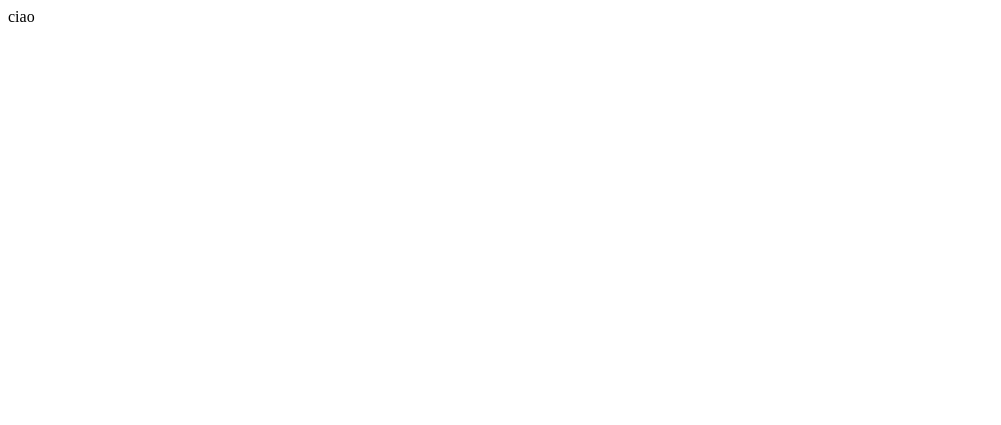
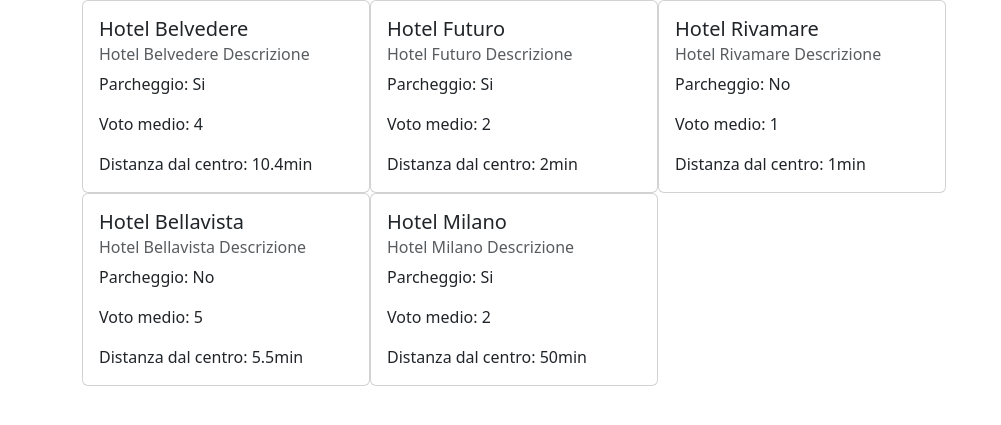
Before and after one commit to Daniele206/php-hotel, a PHP site: page / in a window 1280 px wide. Before the commit the part shown is almost empty. Shown: the top 425 px of the page, without its empty margins (0-1001 px from the left). Run offline with PHP 8.4, Linux system fonts and the light colour scheme.

Commit message:
[stamp] base-info

```diff
--- a/index.php
+++ b/index.php
@@ -1,6 +1,42 @@
 <?php
 
-
+$hotels = [
+  [
+      'name' => 'Hotel Belvedere',
+      'description' => 'Hotel Belvedere Descrizione',
+      'parking' => true,
+      'vote' => 4,
+      'distance_to_center' => 10.4
+  ],
+  [
+      'name' => 'Hotel Futuro',
+      'description' => 'Hotel Futuro Descrizione',
+      'parking' => true,
+      'vote' => 2,
+      'distance_to_center' => 2
+  ],
+  [
+      'name' => 'Hotel Rivamare',
+      'description' => 'Hotel Rivamare Descrizione',
+      'parking' => false,
+      'vote' => 1,
+      'distance_to_center' => 1
+  ],
+  [
+      'name' => 'Hotel Bellavista',
+      'description' => 'Hotel Bellavista Descrizione',
+      'parking' => false,
+      'vote' => 5,
+      'distance_to_center' => 5.5
+  ],
+  [
+      'name' => 'Hotel Milano',
+      'description' => 'Hotel Milano Descrizione',
+      'parking' => true,
+      'vote' => 2,
+      'distance_to_center' => 50
+  ],
+];
 
 ?>
 
@@ -8,10 +44,27 @@
 <html lang="en">
 <head>
   <meta charset="UTF-8">
+  <link href="https://cdn.jsdelivr.net/npm/bootstrap@5.3.3/dist/css/bootstrap.min.css" rel="stylesheet" integrity="sha384-QWTKZyjpPEjISv5WaRU9OFeRpok6YctnYmDr5pNlyT2bRjXh0JMhjY6hW+ALEwIH" crossorigin="anonymous">
   <meta name="viewport" content="width=device-width, initial-scale=1.0">
-  <title>Document</title>
+  <title>PHP-Hotel</title>
 </head>
 <body>
-  ciao
+  <div class="container d-flex flex-wrap">
+    <?php foreach($hotels as $hotel): ?>
+      <div class="card" style="width: 18rem;">
+        <div class="card-body">
+          <h5 class="card-title"><?php echo $hotel['name'] ?></h5>
+          <h6 class="card-subtitle mb-2 text-body-secondary"><?php echo $hotel['description'] ?></h6>
+          <?php if($hotel['parking']): ?>
+            <p class="card-text">Parcheggio: Si</p>
+            <?php else: ?>
+              <p class="card-text">Parcheggio: No</p>
+          <?php endif; ?>
+          <p class="card-text">Voto medio: <?php echo $hotel['vote'] ?></p>
+          <p class="card-text">Distanza dal centro: <?php echo $hotel['distance_to_center'] ?>min</p>
+        </div>
+      </div>
+    <?php endforeach; ?>
+  </div>
 </body>
 </html>
```
Also changed, not shown: prep.html (+12 -0 lines).
